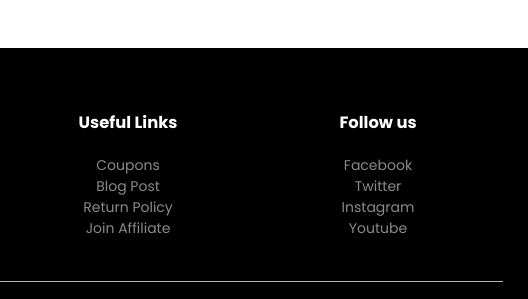
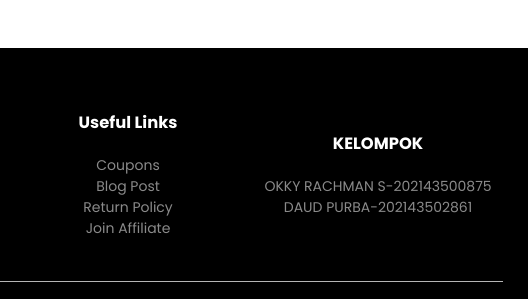
Before and after one commit to Okky2610/tugas-web-ecommerce, a plain HTML site: page index.html in a window 1280 px wide. Shown: the part 4030-4329 px from the top of the page, 752-1280 px from the left. Drawn offline with Linux system fonts and the light colour scheme.

Commit message:
Update index.html

```diff
--- a/index.html
+++ b/index.html
@@ -341,12 +341,10 @@
                     </ul>
                 </div>
                 <div class="footer-col-4">
-                    <h3>Follow us</h3>
+                   <h3>KELOMPOK</h3>
                    <ul>
-                       <li>Facebook</li>
-                       <li>Twitter</li>
-                       <li>Instagram</li>
-                       <li>Youtube</li>
+                       <li>OKKY RACHMAN S-202143500875</li>
+                       <li>DAUD PURBA-202143502861</li>
                     </ul>
                 </div>
 
```
